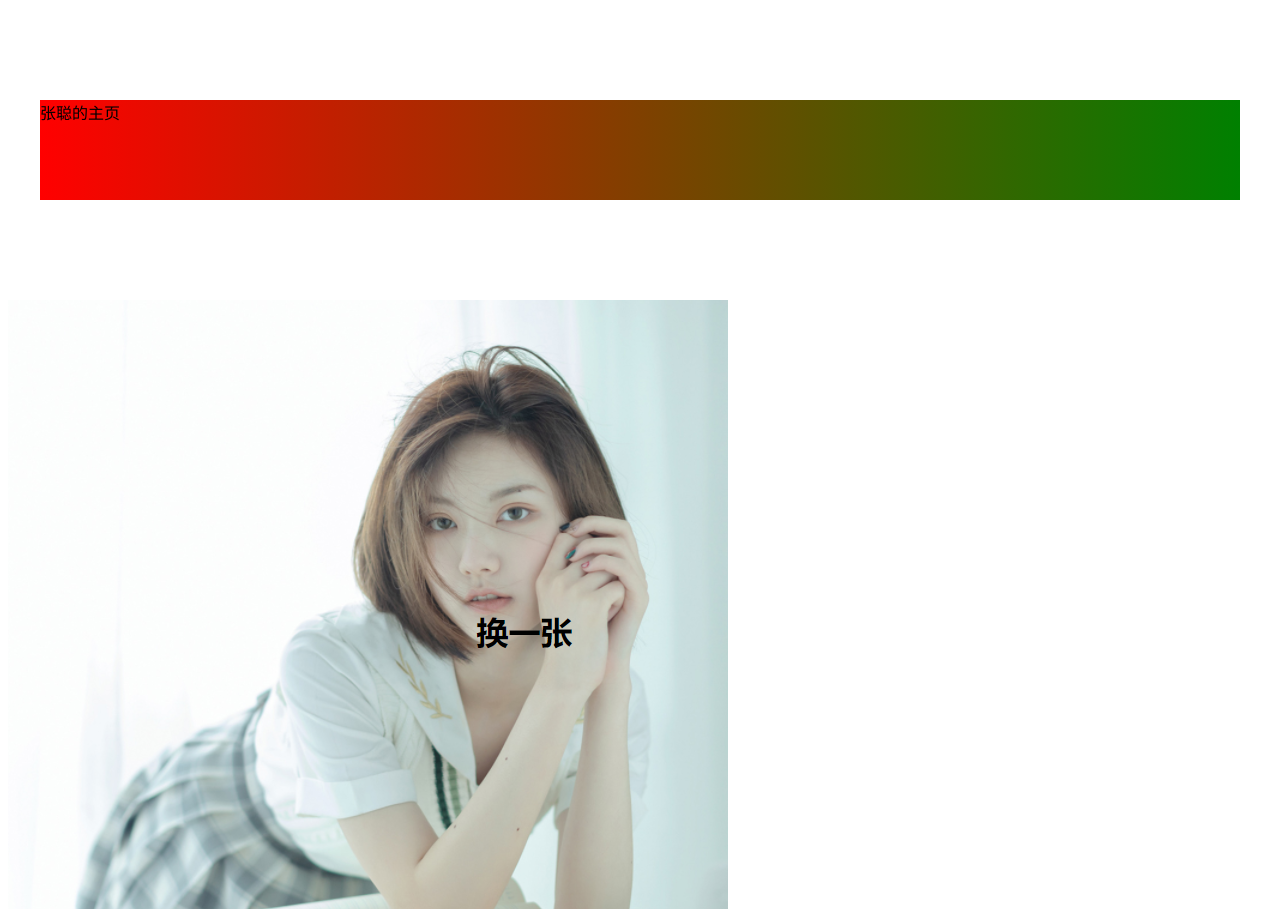
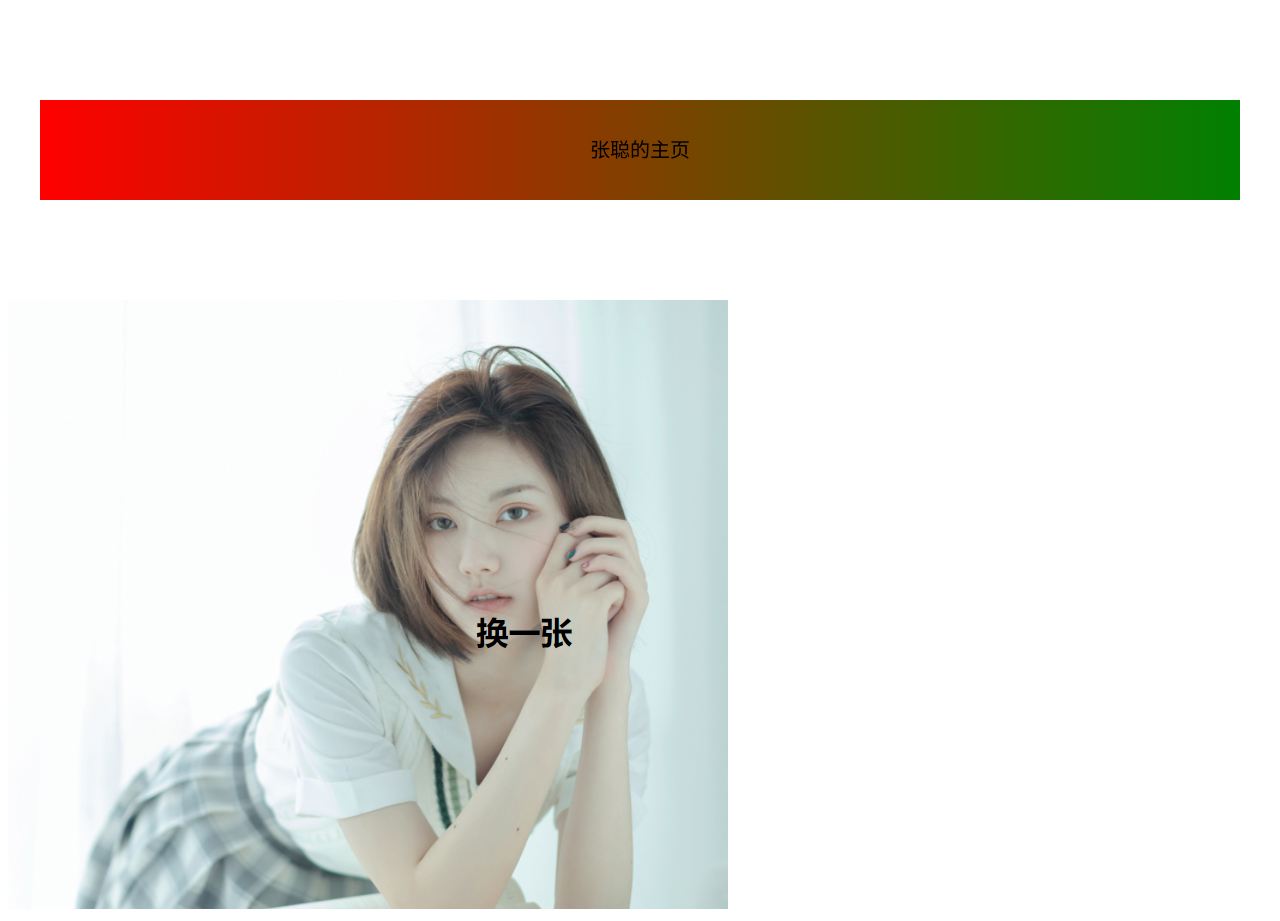
Before and after one commit to aholic-zhangcong/aholic-zhangcong.github.io, a plain HTML site: page index.html in a window 1280 px wide. Drawn offline with Linux system fonts and the light colour scheme.

Commit message:
设置字体

```diff
--- a/index.html
+++ b/index.html
@@ -11,6 +11,9 @@
             height: 100px;
             margin: 100px auto;
             background-image: linear-gradient(to right, red, green);
+            font-size: 20px;
+            text-align: center;
+            line-height: 100px;
         }
     </style>
 </head>
```
